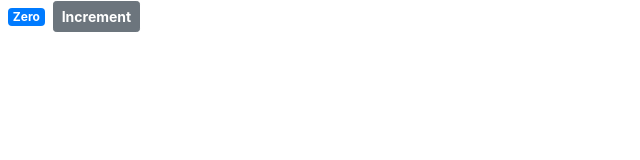
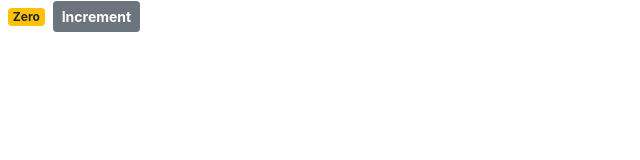
Before and after one commit to shafeek2112/react-app, a React (Create React App) app: page / in a window 1280 px wide. Shown: the top 160 px of the page, without its empty margins (0-640 px from the left). Built offline with nearby package versions, Linux system fonts and the light colour scheme.

Commit message:
Rendering Classes Dynamically

```diff
--- a/src/components/counter.jsx
+++ b/src/components/counter.jsx
@@ -14,12 +14,19 @@ class Counter extends Component {
     }
 
     render() {
+
         return (
             <React.Fragment>
-                <span style={this.style} className="badge badge-primary m-2" >{ this.countFormat() }</span>
+                <span style={this.style} className={this.getBadgeClassNames()} >{ this.countFormat() }</span>
                 <button style={{ fontWeight: 'bold' }} className="btn btn-secondary btn-sm" >Increment</button>
             </React.Fragment>
         );
+    }
+
+    getBadgeClassNames() {
+        let classes = "badge m-2 ";
+        classes += (this.state.count === 0) ? 'badge-warning' : 'badge-primary';
+        return classes;
     }
 
     countFormat() {
```
